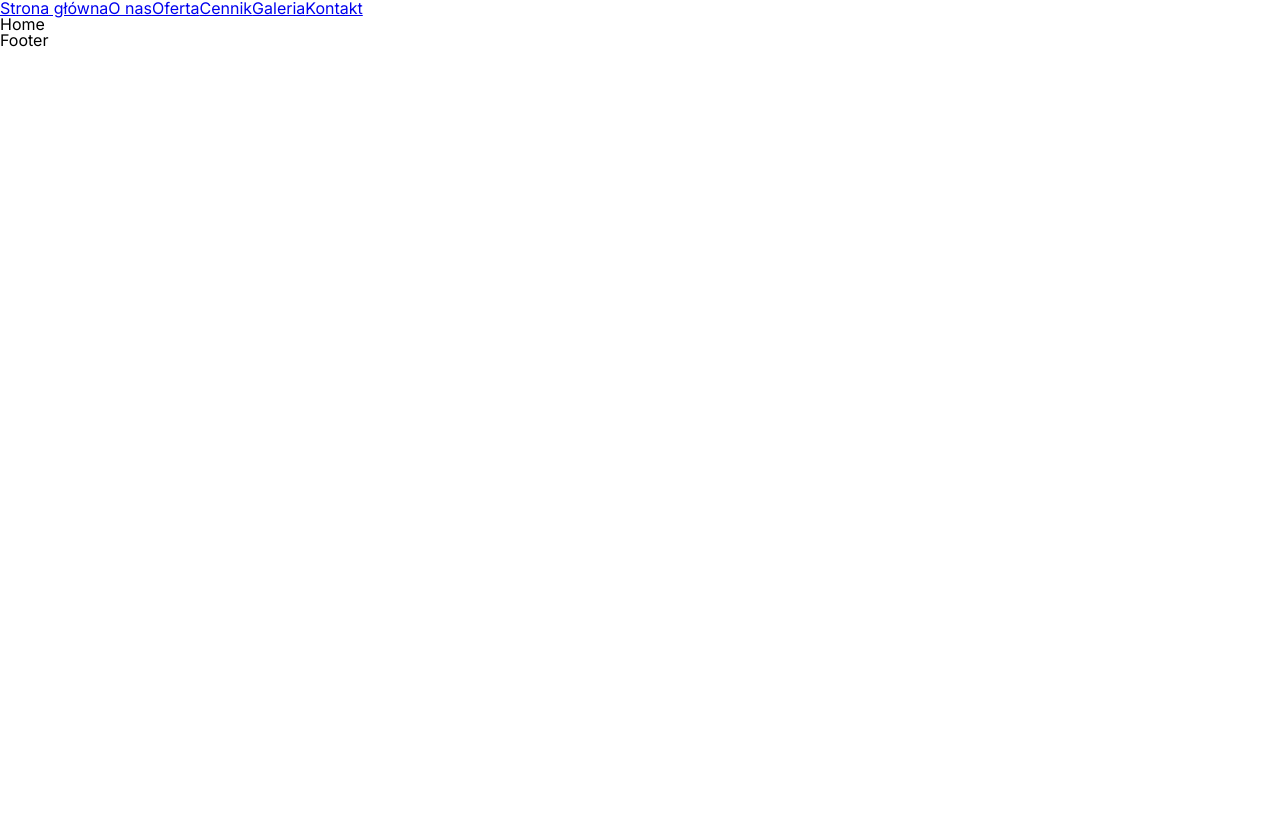
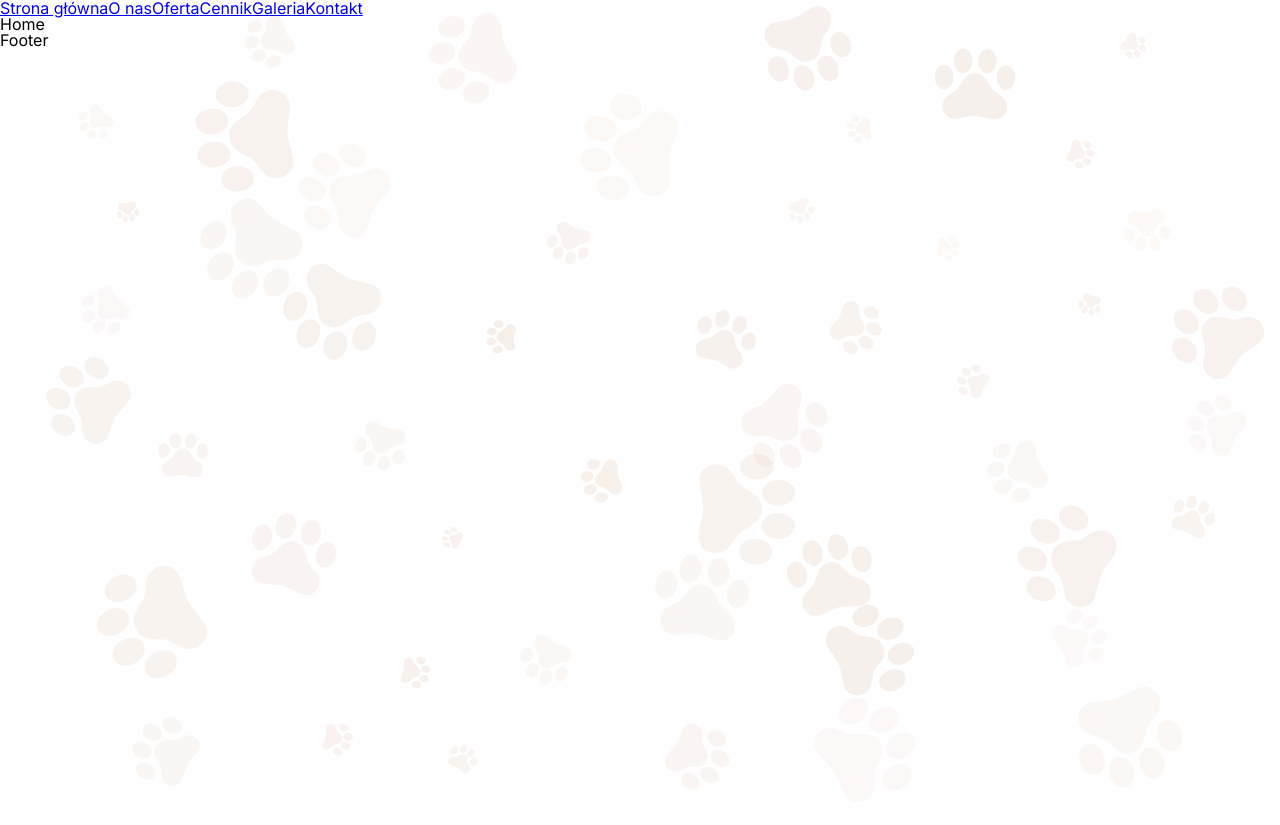
Before and after one commit to radoslaw-luckos/hotel-psi-kanie, a Gatsby site: page / in a window 1280 px wide. Before the commit the page ends 800 px from the top, so only its background shows below. Built offline with nearby package versions, Linux system fonts and the light colour scheme; Gatsby itself is replaced by a stand-in of ours.

Commit message:
paws bg implemented

```diff
--- a/src/components/Layout.tsx
+++ b/src/components/Layout.tsx
@@ -1,14 +1,66 @@
 import React, { ReactComponentElement, ReactElement } from 'react'
 import Navbar from './Navbar'
 import Footer from './Footer'
+import '../styles/globals.scss'
+import { IoPawSharp } from "react-icons/io5";
 
 type Props = {
-    children: any
+    children: any;
+    iconsCount: number;
 }
+const ICONS = [IoPawSharp];
 
-const Layout = ({children}:Props) => {
+
+const Layout = ({children, iconsCount = 50}:Props) => {
+
+  const generateIconsBg = () => {
+
+    const POSITIONS: { x: number; y: number; }[] = [];
+    const generatePosition = () => {
+      const x = Math.random() * 90 + 5; // Losowa pozycja w % z marginesem 5%
+      const y = Math.random() * 90 + 5;
+
+      // Sprawdzanie, czy współrzędne już istnieją
+      const isTooClose = POSITIONS.some(pos => {
+        const distance = Math.sqrt((pos.x - x) ** 2 + (pos.y - y) ** 2);
+        return distance < 10;
+      });
+
+      if (isTooClose) {
+        return generatePosition(); // Rekursja, gdy współrzędne są już zajęte
+      } else {
+        POSITIONS.push({x,y});
+        return { x, y };
+      }
+    }
+
+    return Array.from({ length: iconsCount }).map((_, index) => {
+      const Icon = ICONS[Math.floor(Math.random() * ICONS.length)];
+      const size = Math.random() * 100 + 20; // Losowy rozmiar od 20px do 70px
+      const position = generatePosition()
+
+      return (
+        <Icon
+          key={index}
+          className="background-icon"
+          style={{
+            width: `${size}px`,
+            height: `${size}px`,
+            position: "absolute",
+            top: `${position?.y}%`,
+            left: `${position?.x}%`,
+            color: '#E8CFC1',
+            transform: `translate(-50%, -50%) rotate(${Math.random() * 360}deg)`,
+            opacity: Math.random() * 0.25 + 0.1, // Przezroczystość od 0.1 do 0.35
+          }}
+        />
+      );
+    });
+  };
+
   return (
     <div className='layout'>
+        {generateIconsBg()}
         <Navbar/>
         <div className="content">
             {/* content for each page */}
--- /dev/null
+++ b/src/styles/components/_layout.scss
@@ -0,0 +1,9 @@
+.layout {
+    min-height: 100vh;
+    position: relative;
+    z-index: 100;
+    .background-icon{
+        pointer-events: none;
+        z-index: 0;
+    }
+}
--- a/src/styles/globals.scss
+++ b/src/styles/globals.scss
@@ -10,7 +10,9 @@
 
 
 // import components styles
-
+@import './components/layout';
 
 
 // import pages styles
+
+@import './pages/index';
```
Also changed, not shown: src/styles/base/_reset.scss (renamed from src/styles/base/reset.scss), src/styles/pages/_index.scss (added), src/styles/pages/index.scss (added).
